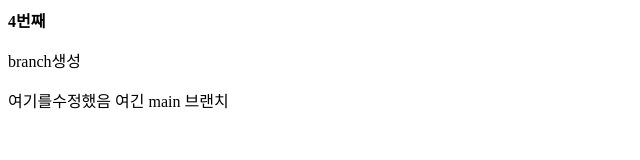
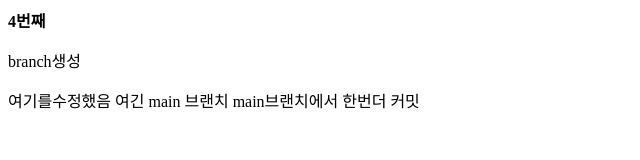
Before and after one commit to scriptfetish/scriptfetish.github.io, a plain HTML site: page htmll.html in a window 1280 px wide. Shown: the whole page, without its empty margins (0-640 px from the left). Drawn offline with Linux system fonts and the light colour scheme.

Commit message:
main branch2

```diff
--- a/htmll.html
+++ b/htmll.html
@@ -13,5 +13,7 @@
     여기를수정했음
 
     여긴 main 브랜치
+
+    main브랜치에서 한번더 커밋
 </body>
 </html>
```
